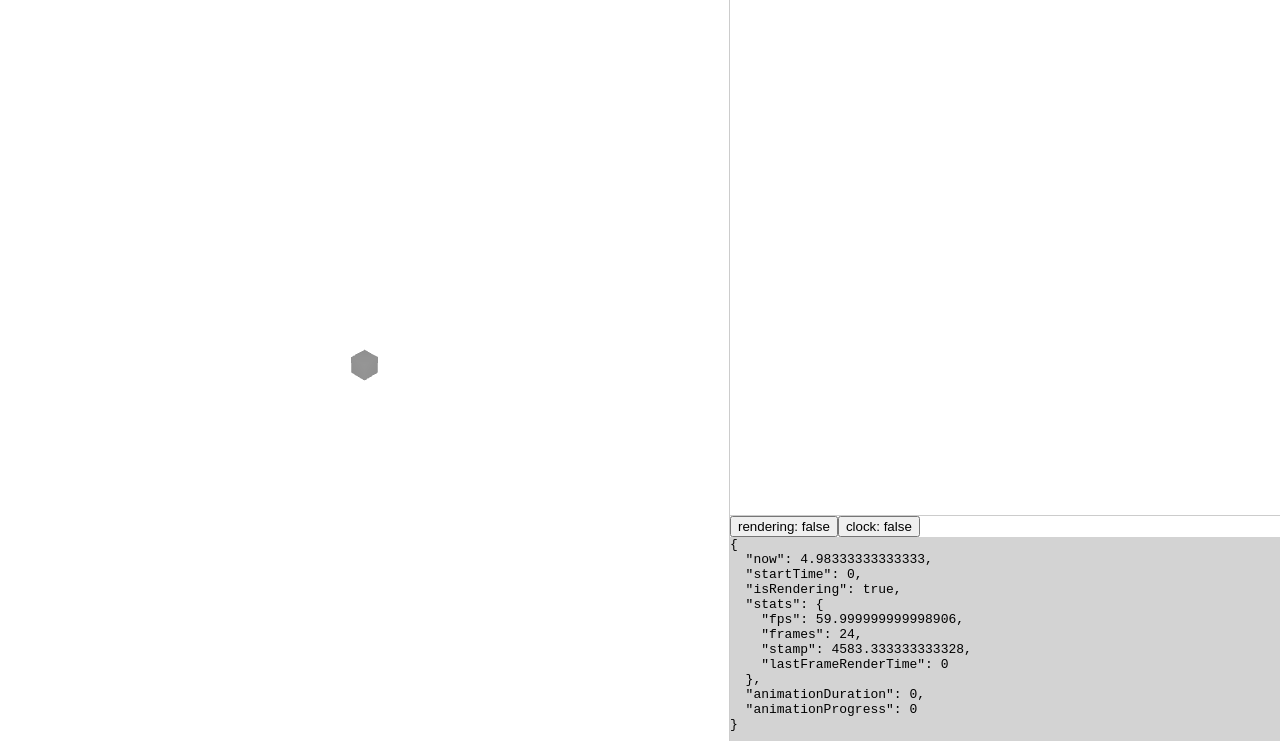
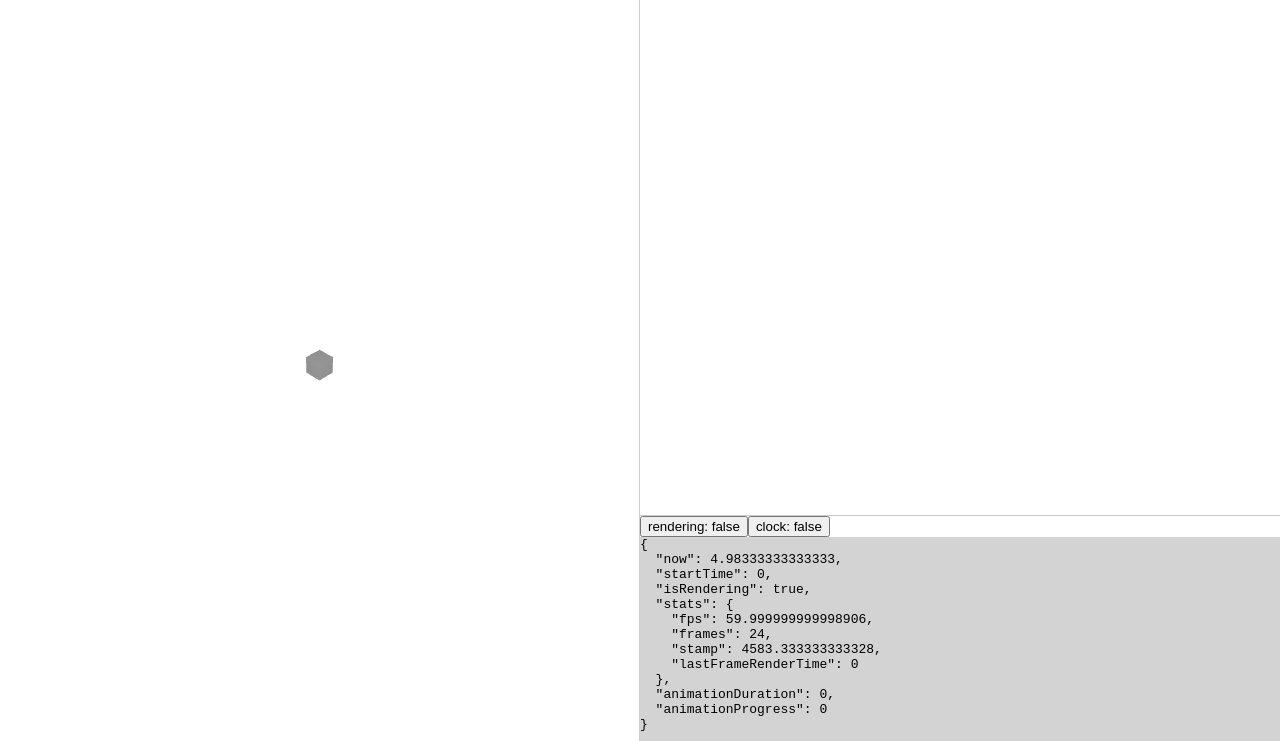
Before and after one commit to zeropaper/foreseen, a website built with webpack: page dev.html in a window 1280 px wide. Shown: the part 59-800 px from the top of the page. Built offline with nearby package versions, Linux system fonts and the light colour scheme; what monaco-editor, yaml-ast-parser would draw is missing.

Commit message:
docs: update the browser layout

```diff
--- a/dev.html
+++ b/dev.html
@@ -49,7 +49,7 @@
         display: flex;
         width:50%;
         max-height: 100%;
-        max-width: 550px;
+        max-width: 650px;
         justify-content:stretch;
         align-items:stretch;
         flex-direction: column;
--- a/src/browser.ts
+++ b/src/browser.ts
@@ -50,6 +50,7 @@ const handleResize = () => {
 
 window.addEventListener('load', () => {
   editor = monaco.editor.create(editorContainer, {
+    wordWrap: 'on',
     automaticLayout: true,
     value: instance.input,
     language: 'yaml'
```
